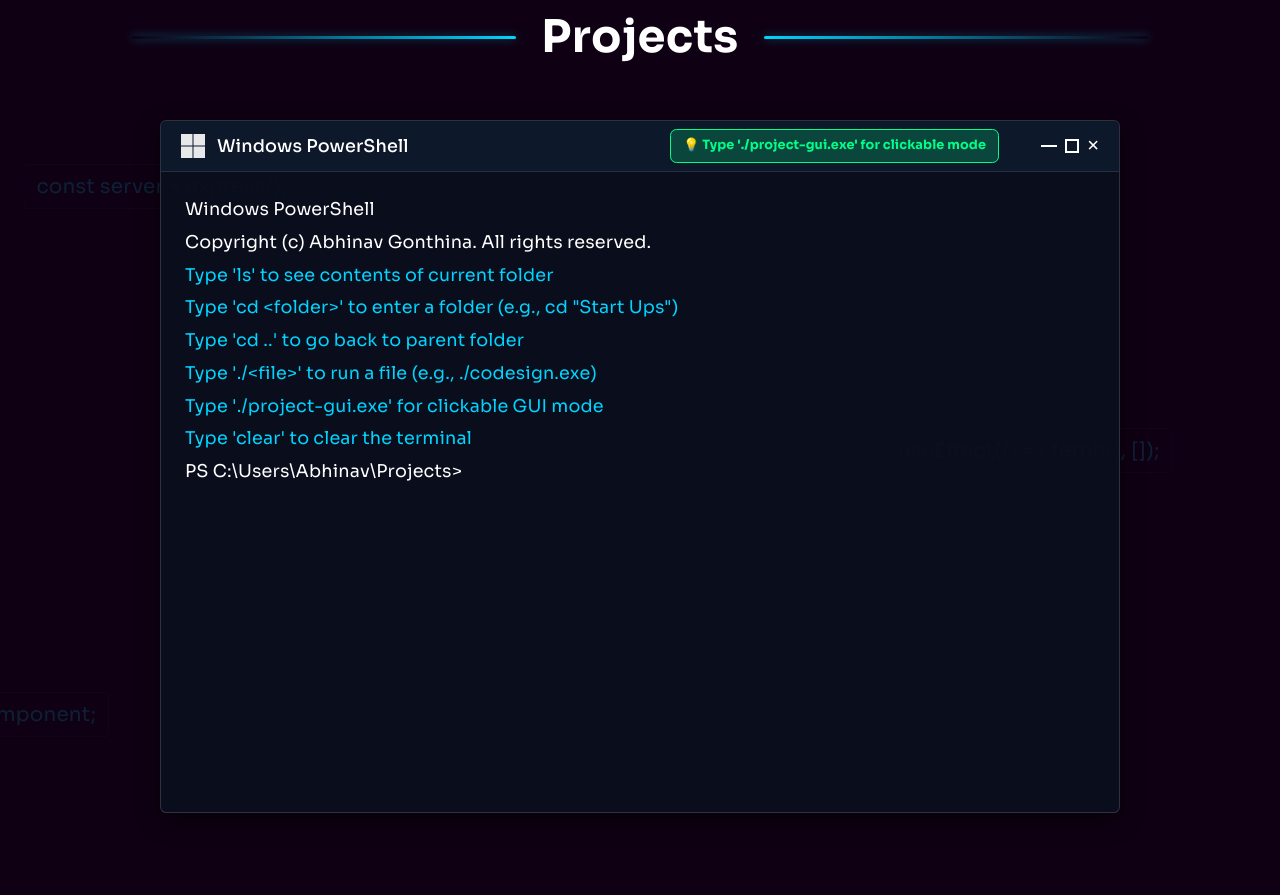
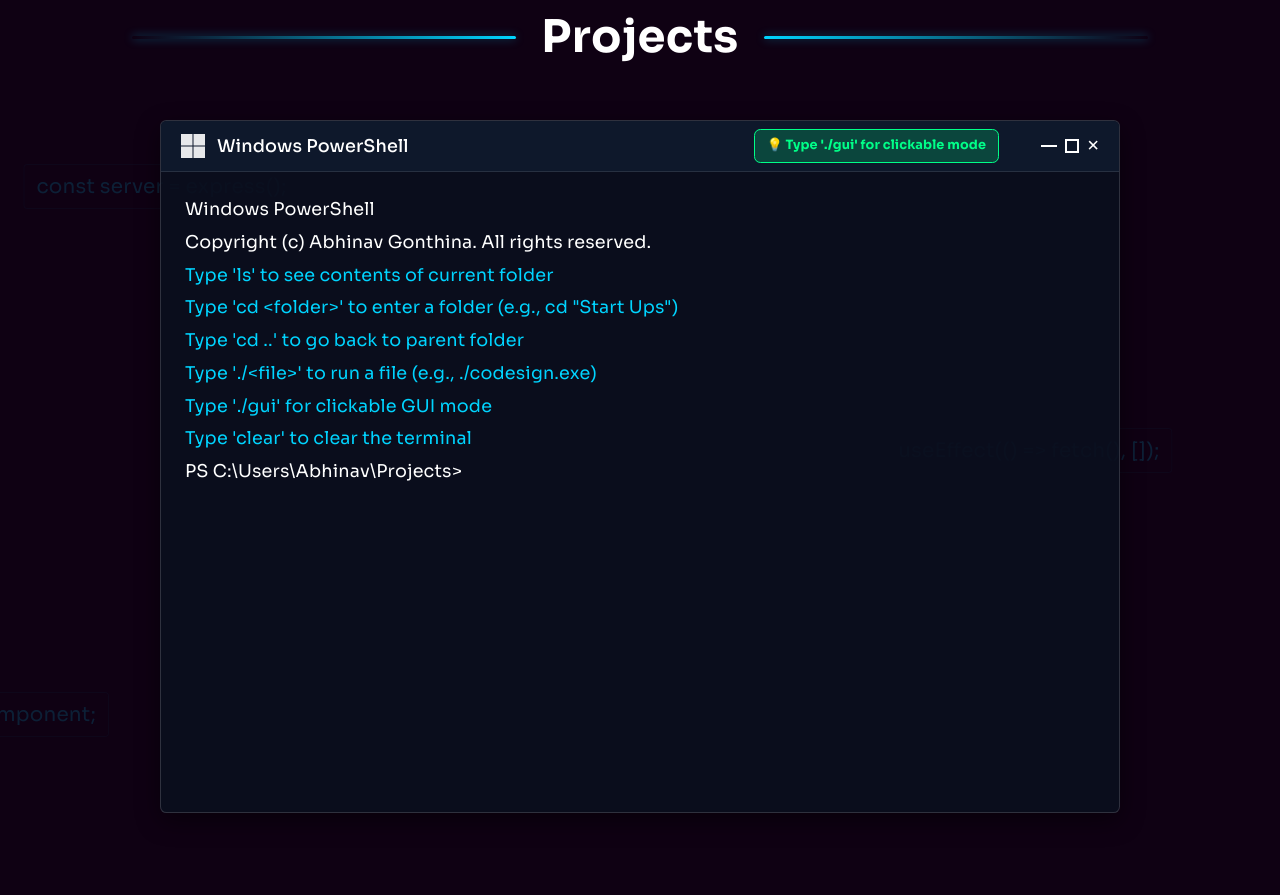
Before and after one commit to AbhinavGonthina/Personal-Portfolio-Website, a React (Vite) app: page / in a window 1280 px wide. Shown: the part 3200-4095 px from the top of the page. Built offline with nearby package versions, Linux system fonts and the light colour scheme.

Commit message:
Update command for GUI mode in ProjectsSection
changed gui mode change to be easier

```diff
--- a/src/components/sections/ProjectsSection.jsx
+++ b/src/components/sections/ProjectsSection.jsx
@@ -268,7 +268,7 @@ const initialHistory = [
   },
   { t: "i", c: "Type 'cd ..' to go back to parent folder" },
   { t: "i", c: "Type './<file>' to run a file (e.g., ./codesign.exe)" },
-  { t: "i", c: "Type './project-gui.exe' for clickable GUI mode" },
+  { t: "i", c: "Type './gui' for clickable GUI mode" },
   { t: "i", c: "Type 'clear' to clear the terminal" },
   { t: "o", c: "" },
   { t: "p", c: "" },
@@ -499,7 +499,7 @@ export default function ProjectsSection() {
 
     let out = [];
 
-    if (base === "./project-gui.exe" || base === "project-gui.exe") {
+    if (base === "./gui" || base === "gui") {
       setGui(true);
       out = ["Switching to GUI mode..."];
     } else if (base === "ls" && !args) {
@@ -713,7 +713,7 @@ export default function ProjectsSection() {
                   fontFamily: "Consolas, monospace",
                 }}
               >
-                💡 Type './project-gui.exe' for clickable mode
+                💡 Type './gui' for clickable mode
               </Typography>
             </Box>
           )}
```
